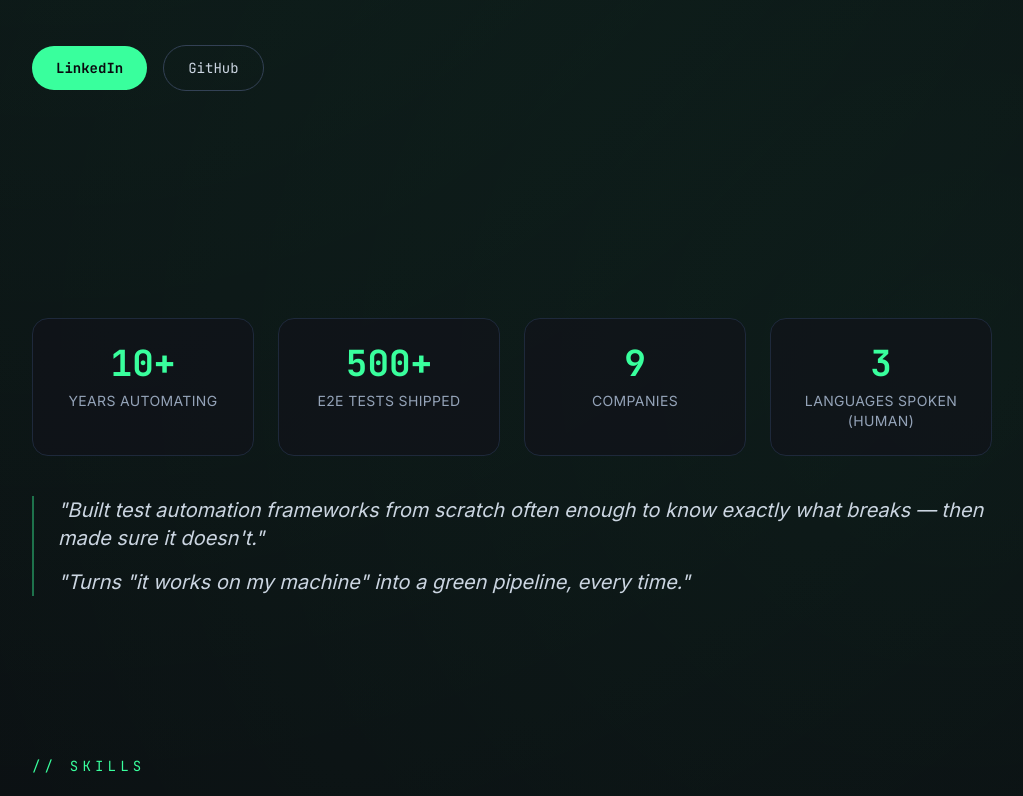
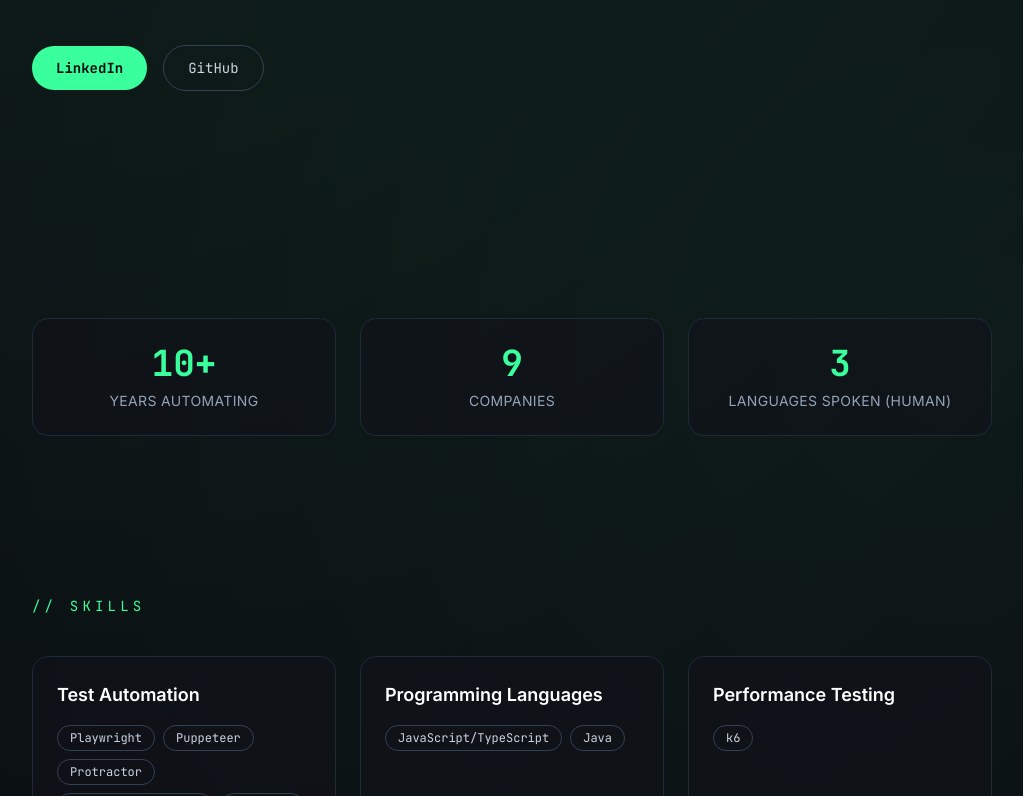
Before and after one commit to denis180889/cv, a React (Vite) app: page / in a window 1280 px wide. Shown: the part 482-1278 px from the top of the page, without its empty margins (128-1151 px from the left). Built offline with nearby package versions, Linux system fonts and the light colour scheme.

Commit message:
content: remove E2E tests stat and taglines from Highlights section

```diff
--- a/src/components/Highlights.tsx
+++ b/src/components/Highlights.tsx
@@ -3,7 +3,7 @@ import { highlights } from "../data/cv";
 export default function Highlights() {
   return (
     <section className="section-container py-20">
-      <div className="grid grid-cols-2 gap-6 sm:grid-cols-4">
+      <div className="grid grid-cols-1 gap-6 sm:grid-cols-3">
         {highlights.stats.map((stat) => (
           <div
             key={stat.label}
@@ -18,13 +18,6 @@ export default function Highlights() {
           </div>
         ))}
       </div>
-      <div className="mt-10 space-y-4 border-l-2 border-accent/40 pl-6">
-        {highlights.taglines.map((line) => (
-          <p key={line} className="text-lg italic text-slate-300 sm:text-xl">
-            "{line}"
-          </p>
-        ))}
-      </div>
     </section>
   );
 }
--- a/src/data/cv.ts
+++ b/src/data/cv.ts
@@ -11,13 +11,8 @@ export const profile = {
 export const highlights = {
   stats: [
     { value: "10+", label: "Years Automating" },
-    { value: "500+", label: "E2E Tests Shipped" },
     { value: "9", label: "Companies" },
     { value: "3", label: "Languages Spoken (Human)" },
-  ],
-  taglines: [
-    "Built test automation frameworks from scratch often enough to know exactly what breaks — then made sure it doesn't.",
-    "Turns \"it works on my machine\" into a green pipeline, every time.",
   ],
 };
 
```
